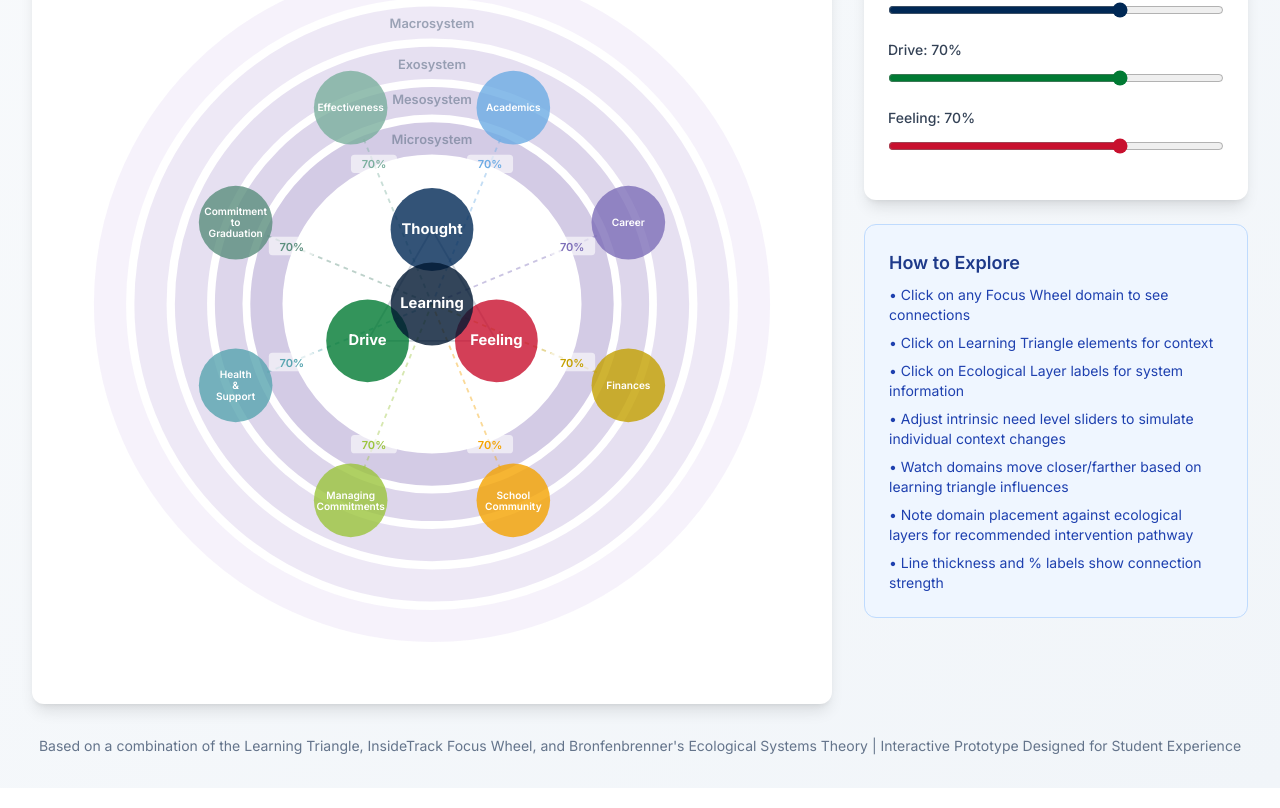
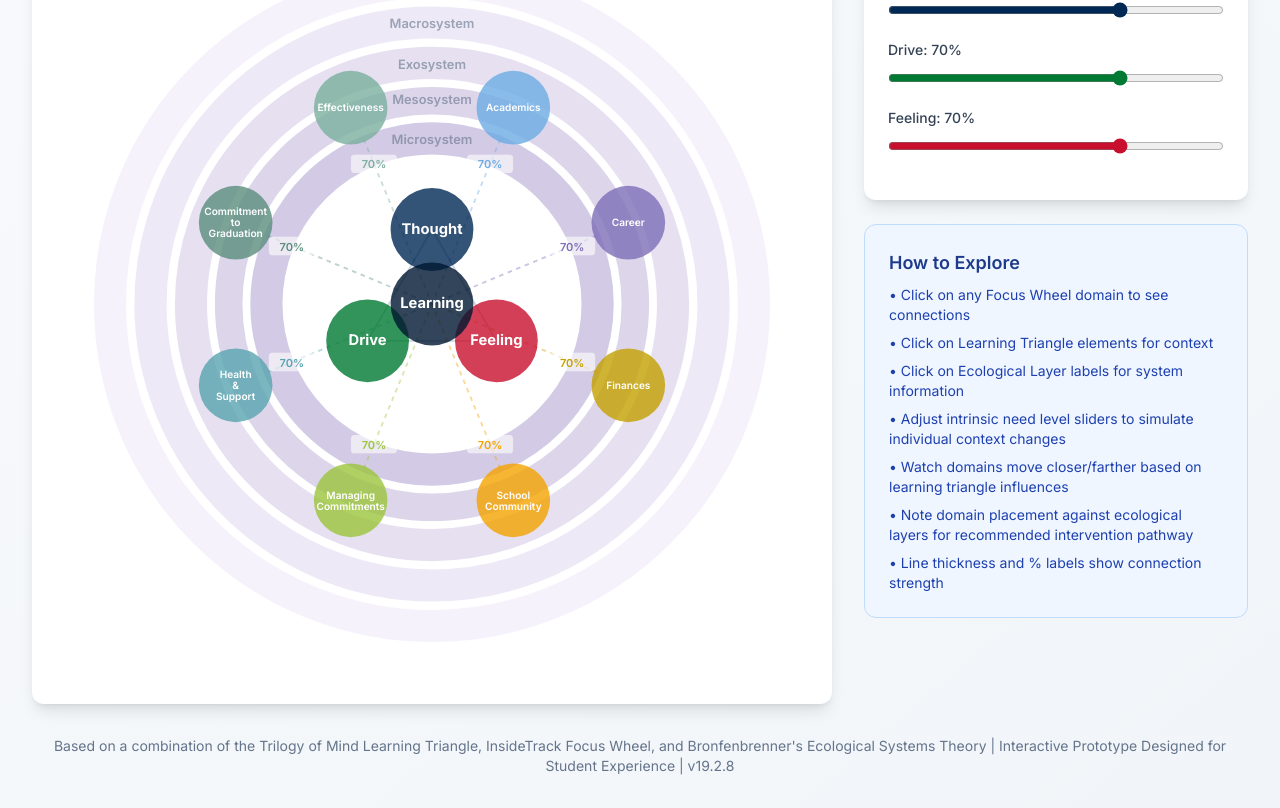
Before and after one commit to eric-hansen-wgu/SEEE-test, a Next.js app: page / in a window 1280 px wide. Shown: the part 288-1096 px from the top of the page. Built offline with nearby package versions, Linux system fonts and the light colour scheme.

Commit message:
Update page.tsx with version metadata

```diff
--- a/src/app/page.tsx
+++ b/src/app/page.tsx
@@ -767,7 +767,7 @@ const StudentSuccessEcosystem = () => {
 
         {/* Footer */}
         <footer className="mt-8 text-center text-sm text-slate-500">
-          <p>Based on a combination of the Learning Triangle, InsideTrack Focus Wheel, and Bronfenbrenner's Ecological Systems Theory | Interactive Prototype Designed for Student Experience</p>
+          <p>Based on a combination of the Trilogy of Mind Learning Triangle, InsideTrack Focus Wheel, and Bronfenbrenner's Ecological Systems Theory | Interactive Prototype Designed for Student Experience | v{React.version}</p>
         </footer>
       </div>
     </div>
```
